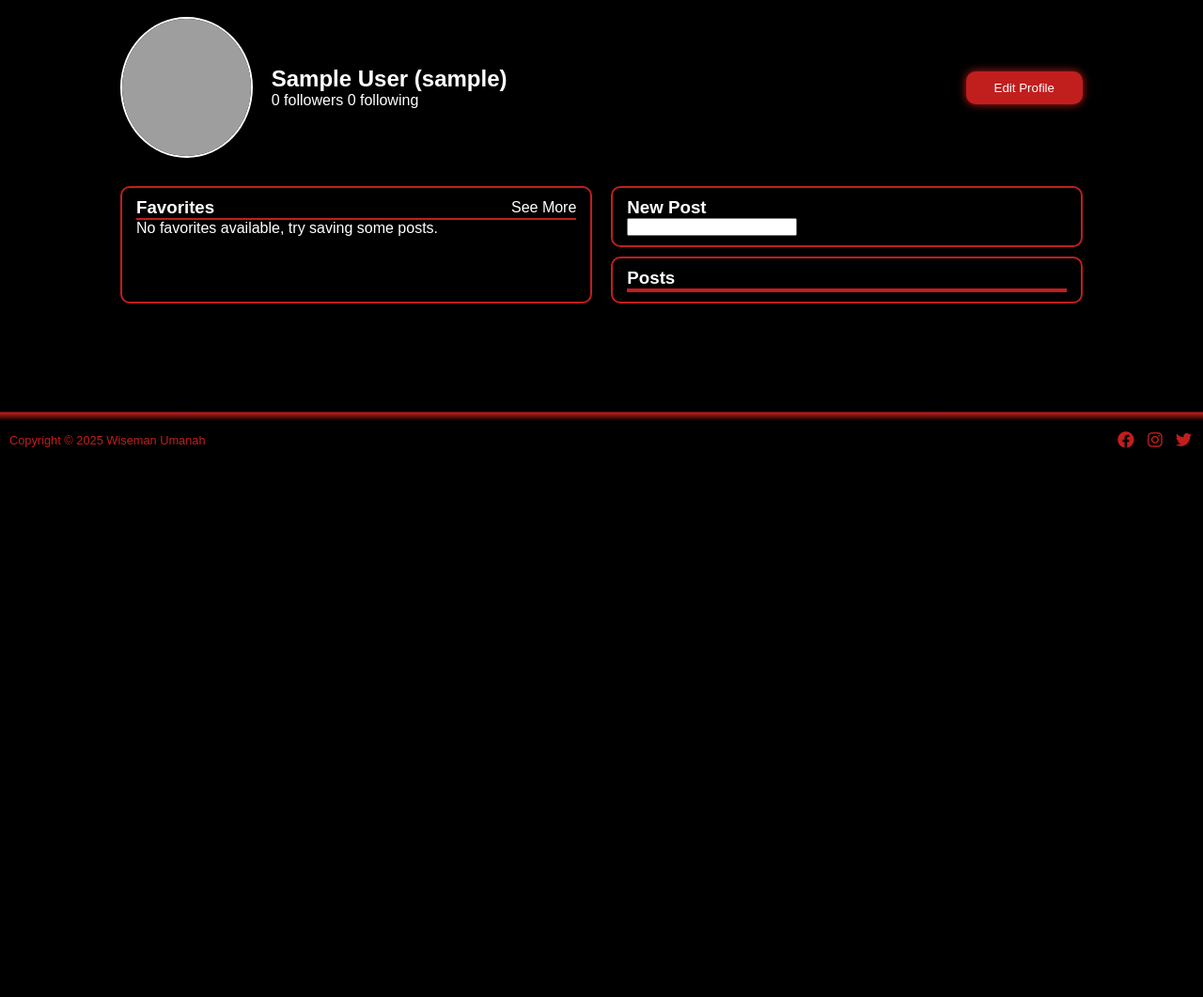
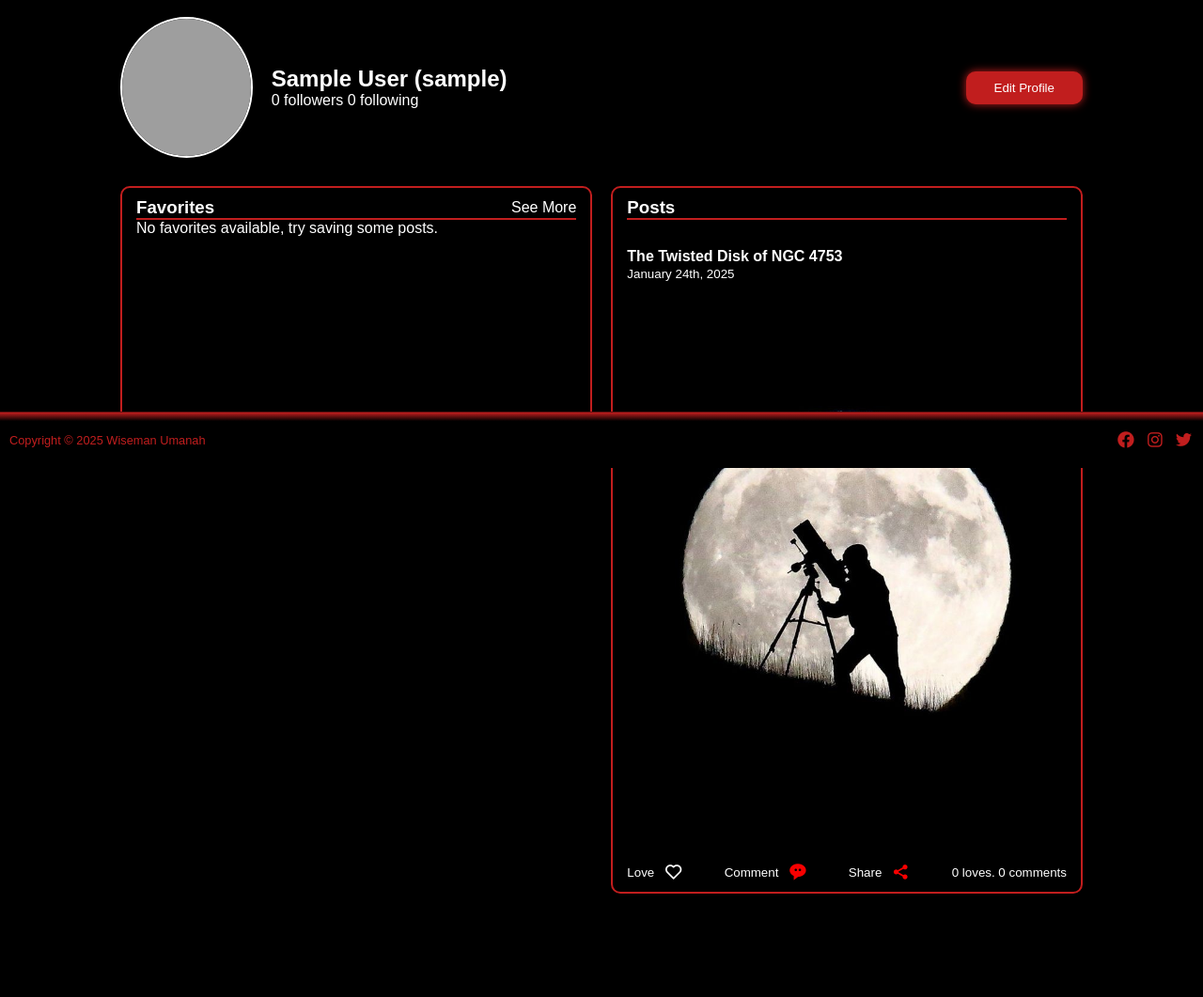
Before and after one commit to wiseman-umanah/Astrics, a Django app: a page that uses space/templates/space/profile.html in a window 1280 px wide. Shown: the part 302-1363 px from the top of the page at 94% size. Before the commit the page ends 779 px from the top, so only its background shows below. Run offline with Django 5.2, Linux system fonts and the light colour scheme; a user stored in the database is signed in; tables that the repository leaves empty hold one stand-in row (values such as "Sample post"); parts of the project's set-up code (start-up, migrations or seed data) failed here and were passed over; some libraries are stand-ins or nearby versions; grey boxes are pictures that could not be loaded.

Commit message:
Finished post upload functionality for both tex, Images and video

```diff
--- a/account/models.py
+++ b/account/models.py
@@ -6,9 +6,39 @@ class UserProfile(models.Model):
 	user = models.OneToOneField('auth.User', on_delete=models.CASCADE, related_name="profile")
 	profile_pic_id = models.CharField(max_length=255, blank=True, null=True)
 	cover_pic_id = models.CharField(max_length=255, blank=True, null=True)
+	follows = models.ManyToManyField(
+		"self",
+		related_name="followed_by",
+		symmetrical=False,
+		blank=True
+	)
 
 	def __str__(self):
 		return self.user.username
 
 	def get_absolute_url(self):
 		return reverse('profile', args=[self.user.username])
+
+
+class Post(models.Model):
+	MEDIA_CHOICES = [
+		('image', 'Image'),
+		('video', 'Video'),
+		('text', 'Text')
+	]
+	user = models.ForeignKey('auth.User', on_delete=models.CASCADE, related_name="posts")
+	title = models.CharField(max_length=255, blank=True, null=True)
+	description = models.TextField(blank=True, null=True)
+	file_id = models.CharField(max_length=255, null=True)
+	media_type = models.CharField(max_length=10, choices=MEDIA_CHOICES)
+	created_at = models.DateTimeField(auto_now_add=True)
+	updated_at = models.DateTimeField(auto_now=True)
+
+	class Meta:
+		ordering = ['-created_at']
+
+	def __str__(self):
+		return f'Post with id {self.id} created by user {self.user.username}'
+
+	def get_absolute_url(self):
+		pass
--- a/account/static/css/reg-logpage.css
+++ b/account/static/css/reg-logpage.css
@@ -19,7 +19,7 @@ main {
     border: 2px solid white;
     backdrop-filter: blur(5px);
 	flex-direction: column;
-    box-shadow: 0 0 10px var(--primary));
+    box-shadow: 0 0 10px var(--primary);
     border-radius: 10px;
     color: white;
     background: rgba(0, 0, 0, 0.7);
--- a/account/templates/account/registration/password_change.html
+++ b/account/templates/account/registration/password_change.html
@@ -1,5 +1,5 @@
 <form class="edit-user-password" method="POST"
-action="{% url 'password_change' %}">
+action="{% url 'account:password_change' %}">
 	{% csrf_token %}
 
 	<h4>Change Your Password</h4>
--- a/account/urls.py
+++ b/account/urls.py
@@ -2,6 +2,8 @@ from django.urls import path
 from django.contrib.auth import views as auth_views
 from . import views
 
+
+app_name = 'account'
 
 urlpatterns = [
 	path('login/', views.user_login, name='login'),
@@ -9,7 +11,6 @@ urlpatterns = [
 	path('logout/', auth_views.LogoutView.as_view(), name='logout'),
 	path('password_change/',
 	  views.CustomPasswordChangeView.as_view(), name='password_change'),
-	# path('password_change/done', auth_views.PasswordChangeDoneView.as_view(), name='password_change_done'),
 	path('password_reset/',
          auth_views.PasswordResetView.as_view(
              template_name='account/registration/password_reset_form.html',
@@ -32,4 +33,5 @@ urlpatterns = [
              template_name='account/registration/password_reset_complete.html'
          ),
          name='password_reset_complete'),
+	path('post/', views.CreatePostView.as_view(), name='post'),
 ]
--- a/space/forms.py
+++ b/space/forms.py
@@ -1,6 +1,6 @@
 from django.contrib.auth.models import User
 from django import forms
-from account.models import UserProfile
+from account.models import UserProfile, Post
 from . models import FileModel
 from utils.files import ( upload_file_to_appwrite,
 						 cleanup_unnecessary_file,
@@ -78,6 +78,10 @@ class UserProfileForm(forms.Form):
 				profile_pic.seek(0)
 				file_id = upload_file_to_appwrite(profile_pic.read(), filename=profile_pic.name)
 				user_profile.profile_pic_id = file_id
+				FileModel.objects.create(
+										hash=file_hash,
+							 			file_id=file_id,
+							 			reference_count=1)
 
 		if cover_pic:= self.cleaned_data.get('cover_pic'):
 			if cover_pic.size > 10 * 1024 * 1024:
@@ -95,6 +99,10 @@ class UserProfileForm(forms.Form):
 				cover_pic.seek(0)
 				file_id = upload_file_to_appwrite(cover_pic.read(), filename=cover_pic.name)
 				user_profile.cover_pic_id = file_id
+				FileModel.objects.create(
+										hash=file_hash,
+							 			file_id=file_id,
+							 			reference_count=1)
 
 
 		user_profile.save()
@@ -107,4 +115,71 @@ class AdminUserProfileForm(forms.ModelForm):
 
 	class Meta:
 		model = UserProfile
-		fields = ("user", "profile_pic_id", "cover_pic_id")
+		fields = ("user", "profile_pic_id", "cover_pic_id", "follows")
+
+
+class UserPostForm(forms.ModelForm):
+	media_file = forms.FileField(
+		widget=forms.FileInput(attrs={
+			'id': 'id_media_file',
+			'style': 'display: none;',
+		}),required=False)
+
+	class Meta:
+		model = Post
+		fields = ("title", "description",)
+
+	def __init__(self, *args, **kwargs):
+		super().__init__(*args, **kwargs)
+
+		self.fields['description'].widget.attrs.update({
+			'placeholder': 'Write your post here',
+			'class': 'newpost_description',
+			'rows': "1"
+		})
+		self.fields['title'].widget.attrs.update({
+			'placeholder': 'Title (optional)',
+		})
+
+	def clean_media_file(self):
+		media_file = self.cleaned_data.get("media_file")
+
+		if media_file:
+			print(media_file.size)
+			if media_file.size > 10 * 1024 * 1024:
+				raise forms.ValidationError("Media File must less than 10MB")
+
+		return media_file
+
+	def save(self, commit=True):
+		instance = super().save(commit=False)
+		media_file = self.cleaned_data.get("media_file")
+
+		if media_file:
+			if media_file.content_type.startswith('image'):
+				instance.media_type = "image"
+			elif media_file.content_type.startswith("video"):
+				instance.media_type = "video"
+			else:
+				raise forms.ValidationError("Only Pictures and Videos of 10MB are Allowed")
+			file_hash = calculate_file_hash(media_file)
+
+			existing_file = FileModel.objects.filter(hash=file_hash).first()
+			if existing_file:
+				existing_file.reference_count += 1
+				existing_file.save()
+				instance.file_id = existing_file.file_id
+			else:
+				media_file.seek(0)
+				file_id = upload_file_to_appwrite(media_file.read(), filename=media_file.name)
+				instance.file_id = file_id
+				FileModel.objects.create(
+										hash=file_hash,
+							 			file_id=file_id,
+							 			reference_count=1)
+		else:
+			instance.media_type = 'text'
+
+		if commit:
+			instance.save()
+		return instance
--- a/space/static/css/profile.css
+++ b/space/static/css/profile.css
@@ -69,16 +69,21 @@ main {
     transition: border-color 0.3s ease, box-shadow 0.3s ease;
 }
 
-/* Placeholder Styling */
+
 .input-box input::placeholder {
     color: var(--white);
-    opacity: 0.8; /* Slightly dim placeholder text */
+    opacity: 0.8;
 }
 
-/* Input Field Focus Effect */
+
 .input-box input:focus {
     border-color: rgb(193, 30, 30);
     box-shadow: 0 0 5px rgb(193, 30, 30);
+}
+
+.media-preview {
+    overflow: hidden;
+	border-radius: 20px;
 }
 
 .image-div {
@@ -90,11 +95,17 @@ main {
 	border-bottom-left-radius: 20px;
 }
 
+video {
+	width: 100%;
+    height: 100%;
+	object-fit: cover;
+}
+
 img {
     width: 100%;
     height: 100%;
     object-fit: cover;
-    transition: filter 0.3s ease; /* Smooth transition for brightness on hover */
+    transition: filter 0.3s ease;
 }
 
 .profile-div {
@@ -150,11 +161,60 @@ button {
 	cursor: pointer;
 }
 
-.favorites {
+
+
+.favorites,
+.newpost,
+.posts {
 	border: 2px rgb(193, 30, 30) solid;
 	border-radius: 10px;
 	padding: 10px 15px;
 	margin-bottom: 10px;
+}
+
+.newpost {
+	display: flex;
+	flex-direction: column;
+	align-content: space-between;
+	gap: 20px;
+}
+
+.media-section {
+	display: flex;
+	justify-content: space-around;
+	align-items: center;
+}
+
+.media {
+	display: flex;
+	justify-content: center;
+	align-content: center;
+	gap: 10px;
+}
+
+.newpost_description {
+	width: 100%;
+    height: 100%;
+    background: transparent;
+    border: none;
+    outline: none;
+    border: 2px solid white;
+    border-radius: 40px;
+    font-size: 16px;
+    color: white;
+    padding: 10px 20px;
+    transition: border-color 0.3s ease, box-shadow 0.3s ease;
+}
+
+.newpost_description::placeholder {
+    color: white;
+    opacity: 0.8;
+}
+
+
+.newpost_description:focus {
+    border-color: rgb(193, 30, 30);
+    box-shadow: 0 0 5px rgb(193, 30, 30);
 }
 
 .favorites div {
@@ -162,6 +222,15 @@ button {
 	display: flex;
 	justify-content: space-between;
 	align-items: center;
+}
+
+.fav {
+	max-height: 300px;
+}
+
+.posts h3 {
+	border-bottom: 2px rgb(193, 30, 30) solid;
+	margin-bottom: 30px;
 }
 
 .container {
@@ -197,6 +266,24 @@ button {
 	text-decoration: underline;
 	cursor: pointer;
 }
+
+.section1 {
+	margin-bottom: 100px;
+}
+
+.interactions {
+	display: flex;
+	justify-content: space-between;
+	align-items: center;
+}
+
+.interactions div {
+	display: flex;
+	justify-content: center;
+	align-items: center;
+	gap: 10px;
+}
+
 @media only screen and (min-width: 700px) {
 
 	.profile-div {
--- a/space/static/js/profile.js
+++ b/space/static/js/profile.js
@@ -1,6 +1,5 @@
 
 $(document).ready(function () {
-	console.log("hello");
     $('#editProfile').on('click', function (e) {
         e.stopPropagation();
         if ($('.edit-section').css('display') === 'none') {
@@ -79,4 +78,37 @@ $(document).ready(function () {
 			}
 		}
 	});
+
+	$('.newpost_description').on('input', function (e) {
+		$(this).css('height' , 'auto');
+		$(this).css('height' , this.scrollHeight + 'px');
+	});
+
+	$('#id_media_file').on('change', function (e) {
+		if (this.files && this.files[0]) {
+			var file = this.files[0];
+			if (file.type.startsWith('image/')) {
+				var reader = new FileReader();
+
+				reader.onload = function (e) {
+					$('.media-preview').html($('<img />', { src: e.target.result }));
+				};
+				reader.readAsDataURL(file);
+			} else if (file.type.startsWith('video/')) {
+				var reader = new FileReader();
+
+				reader.onload = function (e) {
+					$('.media-preview').html($('<video />', { src: e.target.result,
+						controls: true,
+						autoplay: true,
+						loop: true,
+						muted: true }))
+				};
+
+				reader.readAsDataURL(file);
+			} else {
+				alert("Please select a valid image/video file.");
+			}
+		}
+	});
 });
--- a/space/templates/space/profile.html
+++ b/space/templates/space/profile.html
@@ -20,7 +20,7 @@
 				action="{% url 'profile' username=user.username %}"
 				enctype='multipart/form-data'
 			>
-			{% csrf_token %}
+				{% csrf_token %}
 				<div class="edit-pic">
 					<h4>Edit Cover Picture</h4>
 					<div class="edit">
@@ -116,16 +116,33 @@
 						No favorites available, try saving some posts.
 					</div>
 					<div class="section2">
-						<div class="favorites ">
-							<h3>New Post</h3>
-							<input type="text">
-						</div>
-						<div class="favorites">
+						{% include "post/post_form.html" with post_form=post_form %}
+
+						<div class="posts">
+							<h3>Posts</h3>
 							<div>
-								<h3>Posts</h3>
-							</div>
-							<div>
-
+								<h4>The Twisted Disk of NGC 4753</h4>
+								<small>January 24th, 2025</small>
+								<div>
+									<img src="{% static 'images/skysearch.jpg' %}">
+								</div>
+								<div class="interactions">
+									<div>
+										<small>Love</small>
+										<i class='bx bx-heart'></i>
+									</div>
+									<div>
+										<small>Comment</small>
+										<i class='bx bxs-message-rounded-dots' style='color:#f80000' ></i>
+									</div>
+									<div>
+										<small>Share</small>
+										<i class='bx bxs-share-alt' style='color:#f80000'  ></i>
+									</div>
+									<div>
+										<small>0 loves. 0 comments</small>
+									</div>
+								</div>
 							</div>
 						</div>
 					</div>
--- a/space/views.py
+++ b/space/views.py
@@ -2,7 +2,7 @@ from django.shortcuts import render
 from django.contrib.auth.models import User
 from django.contrib.auth.decorators import login_required
 from django.shortcuts import get_object_or_404
-from . forms import UserProfileEdit, UserProfileForm
+from . forms import UserProfileEdit, UserProfileForm, UserPostForm
 from django.contrib import messages
 from django.views import View
 from django.utils.decorators import method_decorator
@@ -17,10 +17,12 @@ class Profile(View):
 
 		form = UserProfileEdit(instance=user)
 		pic_form = UserProfileForm()
+		post_form = UserPostForm()
 
 		return render(request, self.template_name, {
 			'form': form,
 			'pic_form': pic_form,
+			'post_form': post_form,
 			'user_profile': user
 		})
 
@@ -29,6 +31,8 @@ class Profile(View):
 
 		form = UserProfileEdit(instance=user, data=request.POST)
 		pic_form = UserProfileForm(data=request.POST, files=request.FILES)
+		post_form = UserPostForm(data=request.POST, files=request.FILES)
+
 
 		if form.is_valid() and pic_form.is_valid():
 			form.save()
@@ -37,8 +41,17 @@ class Profile(View):
 		else:
 			messages.error(request, 'Error updating your profile')
 
+		if post_form.is_valid():
+			post = post_form.save(commit=False)
+			post.user = request.user
+			post.save()
+			messages.success(request, 'Post created successfully')
+		else:
+			messages.error(request, 'Error creating new post')
+
 		return render(request, self.template_name, {
 			'form': form,
 			'pic_form': pic_form,
+			'post_form': post_form,
 			'user_profile': user
 		})
```
Also changed, not shown: account/views.py (+29 -2 lines), space/admin.py (+20 -1 lines).
